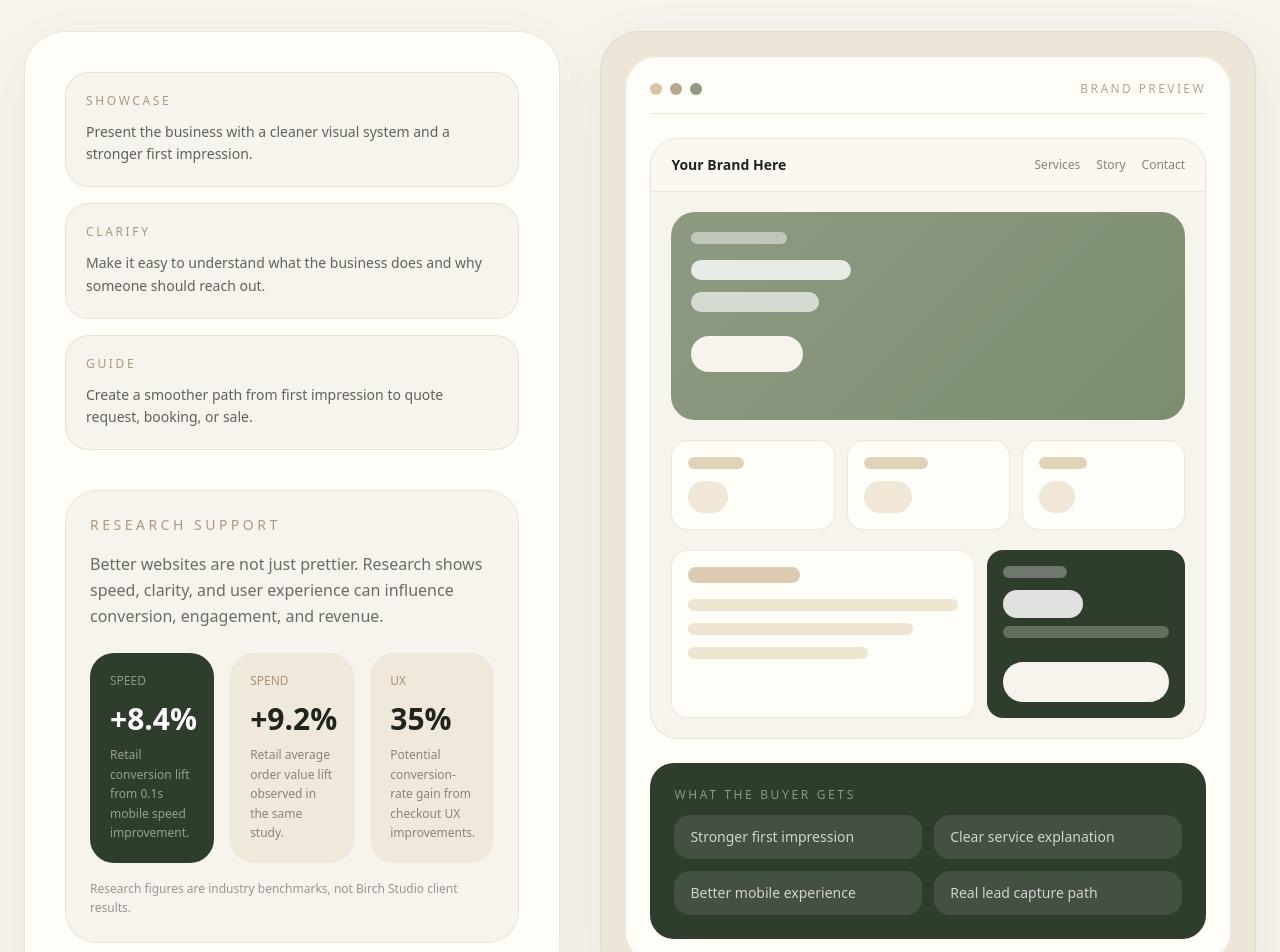
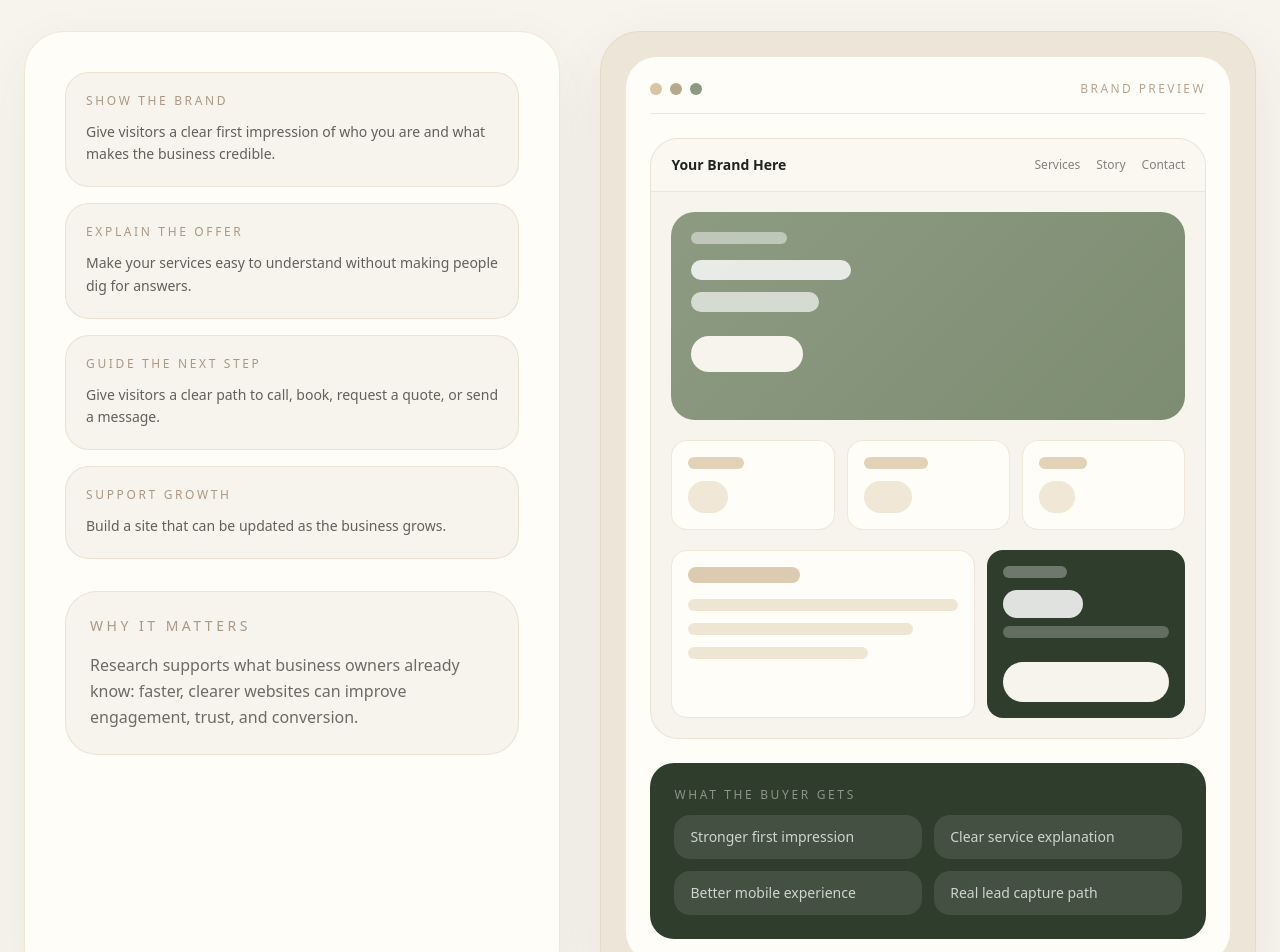
Before and after one commit to myusufabaig/Repository-name-birch-studio-site, a Next.js app: page / in a window 1280 px wide. Shown: the part 2240-3192 px from the top of the page. Built offline with nearby package versions, Linux system fonts and the light colour scheme.

Commit message:
Simplify brand section and keep form redirect

```diff
--- a/src/app/page.tsx
+++ b/src/app/page.tsx
@@ -250,120 +250,81 @@ export default function Home() {
         </div>
       </section>
 
-      {/* BRAND SHOWCASE */}
+      {/* BRAND */}
       <section id="brand" className="py-28 px-6 bg-[#F7F4ED]">
         <div className="max-w-7xl mx-auto">
           <div className="mb-14">
             <p className="text-sm tracking-[0.3em] text-[#7A5C3E]/60 mb-4 uppercase">
-              Brand Showcase
+              Brand
             </p>
 
             <h2 className="text-4xl md:text-5xl font-semibold max-w-3xl leading-tight">
-              Make the business easier to trust.
+              Your website should make the business easier to understand.
             </h2>
 
             <p className="text-lg text-[#1F241C]/60 max-w-2xl mt-6 leading-relaxed">
-              We create a place for the buyer’s brand to live online — services,
-              story, work, credibility, and a simple path to reach out.
+              We create clean, modern websites that show your brand, explain
+              your services, and make it simple for customers to reach out.
             </p>
           </div>
 
           <div className="grid lg:grid-cols-[0.9fr_1.1fr] gap-10 items-stretch">
             {/* LEFT COPY */}
             <div className="rounded-[2.5rem] border border-[#E2D2B8]/50 bg-[#FFFDF8] p-8 md:p-10 shadow-[0_20px_60px_rgba(47,61,44,0.06)]">
-              <div className="grid gap-4 mb-10">
+              <div className="grid gap-4 mb-8">
                 <div className="rounded-[1.5rem] bg-[#F7F4ED] border border-[#E2D2B8]/50 p-5">
                   <p className="text-xs tracking-[0.22em] uppercase text-[#7A5C3E]/60 mb-3">
-                    Showcase
+                    Show the brand
                   </p>
 
                   <p className="text-sm text-[#1F241C]/70 leading-relaxed">
-                    Present the business with a cleaner visual system and a
-                    stronger first impression.
+                    Give visitors a clear first impression of who you are and
+                    what makes the business credible.
                   </p>
                 </div>
 
                 <div className="rounded-[1.5rem] bg-[#F7F4ED] border border-[#E2D2B8]/50 p-5">
                   <p className="text-xs tracking-[0.22em] uppercase text-[#7A5C3E]/60 mb-3">
-                    Clarify
+                    Explain the offer
                   </p>
 
                   <p className="text-sm text-[#1F241C]/70 leading-relaxed">
-                    Make it easy to understand what the business does and why
-                    someone should reach out.
+                    Make your services easy to understand without making people
+                    dig for answers.
                   </p>
                 </div>
 
                 <div className="rounded-[1.5rem] bg-[#F7F4ED] border border-[#E2D2B8]/50 p-5">
                   <p className="text-xs tracking-[0.22em] uppercase text-[#7A5C3E]/60 mb-3">
-                    Guide
+                    Guide the next step
                   </p>
 
                   <p className="text-sm text-[#1F241C]/70 leading-relaxed">
-                    Create a smoother path from first impression to quote
-                    request, booking, or sale.
+                    Give visitors a clear path to call, book, request a quote,
+                    or send a message.
+                  </p>
+                </div>
+
+                <div className="rounded-[1.5rem] bg-[#F7F4ED] border border-[#E2D2B8]/50 p-5">
+                  <p className="text-xs tracking-[0.22em] uppercase text-[#7A5C3E]/60 mb-3">
+                    Support growth
+                  </p>
+
+                  <p className="text-sm text-[#1F241C]/70 leading-relaxed">
+                    Build a site that can be updated as the business grows.
                   </p>
                 </div>
               </div>
 
               <div className="rounded-[2rem] bg-[#F7F4ED] border border-[#E2D2B8]/50 p-6">
                 <p className="text-sm tracking-[0.25em] uppercase text-[#7A5C3E]/60 mb-4">
-                  Research Support
+                  Why it matters
                 </p>
 
-                <p className="text-[#1F241C]/65 leading-relaxed mb-6">
-                  Better websites are not just prettier. Research shows speed,
-                  clarity, and user experience can influence conversion,
-                  engagement, and revenue.
-                </p>
-
-                <div className="grid sm:grid-cols-3 gap-4">
-                  <div className="rounded-[1.5rem] bg-[#2F3D2C] text-white p-5">
-                    <p className="text-xs uppercase text-white/45 mb-3">
-                      Speed
-                    </p>
-
-                    <p className="text-3xl font-semibold">+8.4%</p>
-
-                    <p className="text-xs text-white/50 mt-2 leading-relaxed">
-                      Retail conversion lift from 0.1s mobile speed improvement.
-                    </p>
-                  </div>
-
-                  <div className="rounded-[1.5rem] bg-[#E2D2B8]/35 p-5">
-                    <p className="text-xs uppercase text-[#7A5C3E]/60 mb-3">
-                      Spend
-                    </p>
-
-                    <p className="text-3xl font-semibold text-[#1F241C]">
-                      +9.2%
-                    </p>
-
-                    <p className="text-xs text-[#1F241C]/50 mt-2 leading-relaxed">
-                      Retail average order value lift observed in the same
-                      study.
-                    </p>
-                  </div>
-
-                  <div className="rounded-[1.5rem] bg-[#E2D2B8]/35 p-5">
-                    <p className="text-xs uppercase text-[#7A5C3E]/60 mb-3">
-                      UX
-                    </p>
-
-                    <p className="text-3xl font-semibold text-[#1F241C]">
-                      35%
-                    </p>
-
-                    <p className="text-xs text-[#1F241C]/50 mt-2 leading-relaxed">
-                      Potential conversion-rate gain from checkout UX
-                      improvements.
-                    </p>
-                  </div>
-                </div>
-
-                <p className="text-xs text-[#1F241C]/45 mt-4 leading-relaxed">
-                  Research figures are industry benchmarks, not Birch Studio
-                  client results.
+                <p className="text-[#1F241C]/65 leading-relaxed">
+                  Research supports what business owners already know: faster,
+                  clearer websites can improve engagement, trust, and
+                  conversion.
                 </p>
               </div>
             </div>
@@ -481,7 +442,7 @@ export default function Home() {
               href="#contact"
               className="inline-flex items-center justify-center rounded-full bg-[#2F3D2C] px-8 py-4 text-sm text-white transition hover:scale-[1.02] hover:bg-[#1F241C]"
             >
-              Build A Brand Showcase
+              Build A Better Website
             </a>
           </div>
         </div>
```
